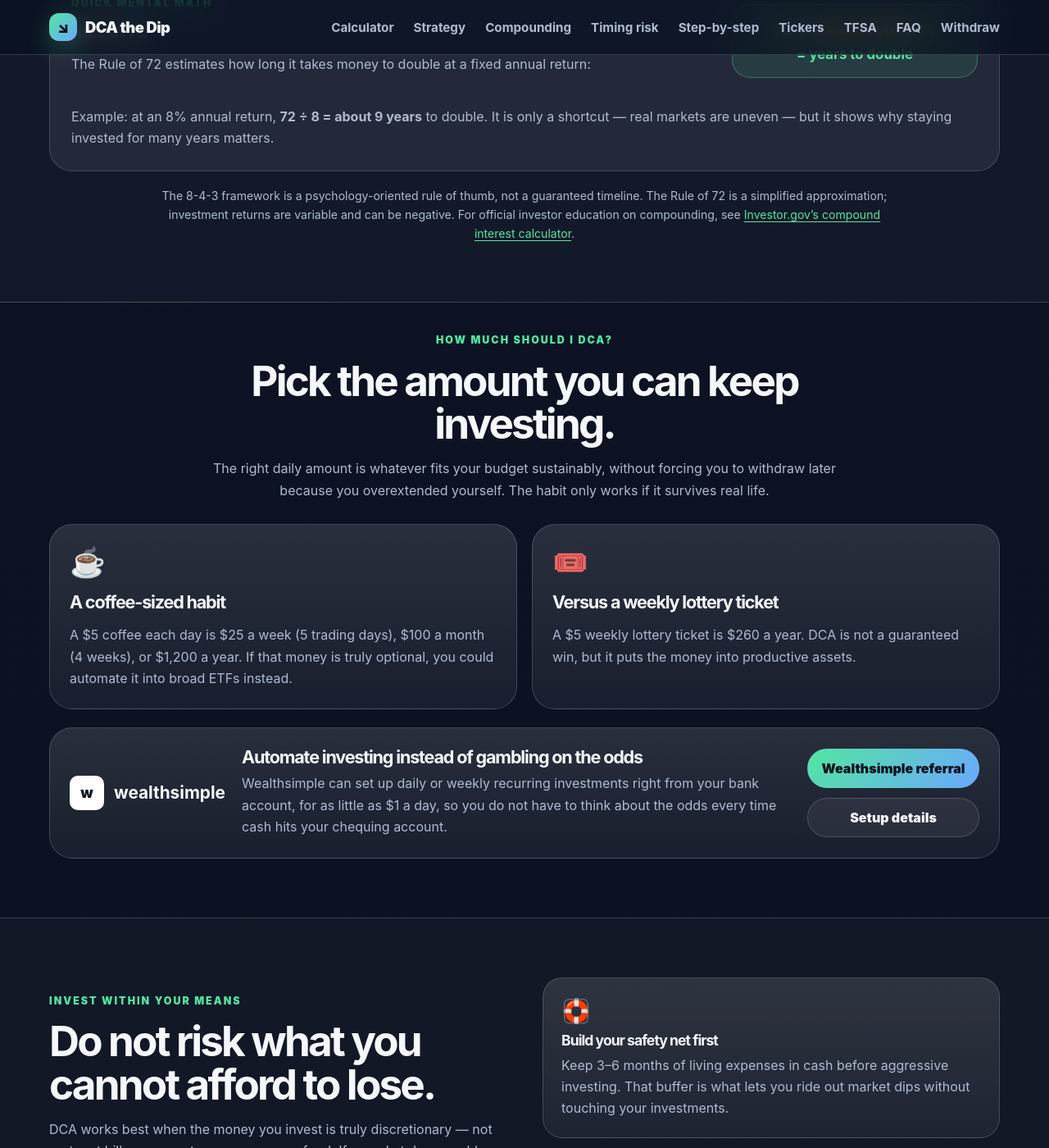
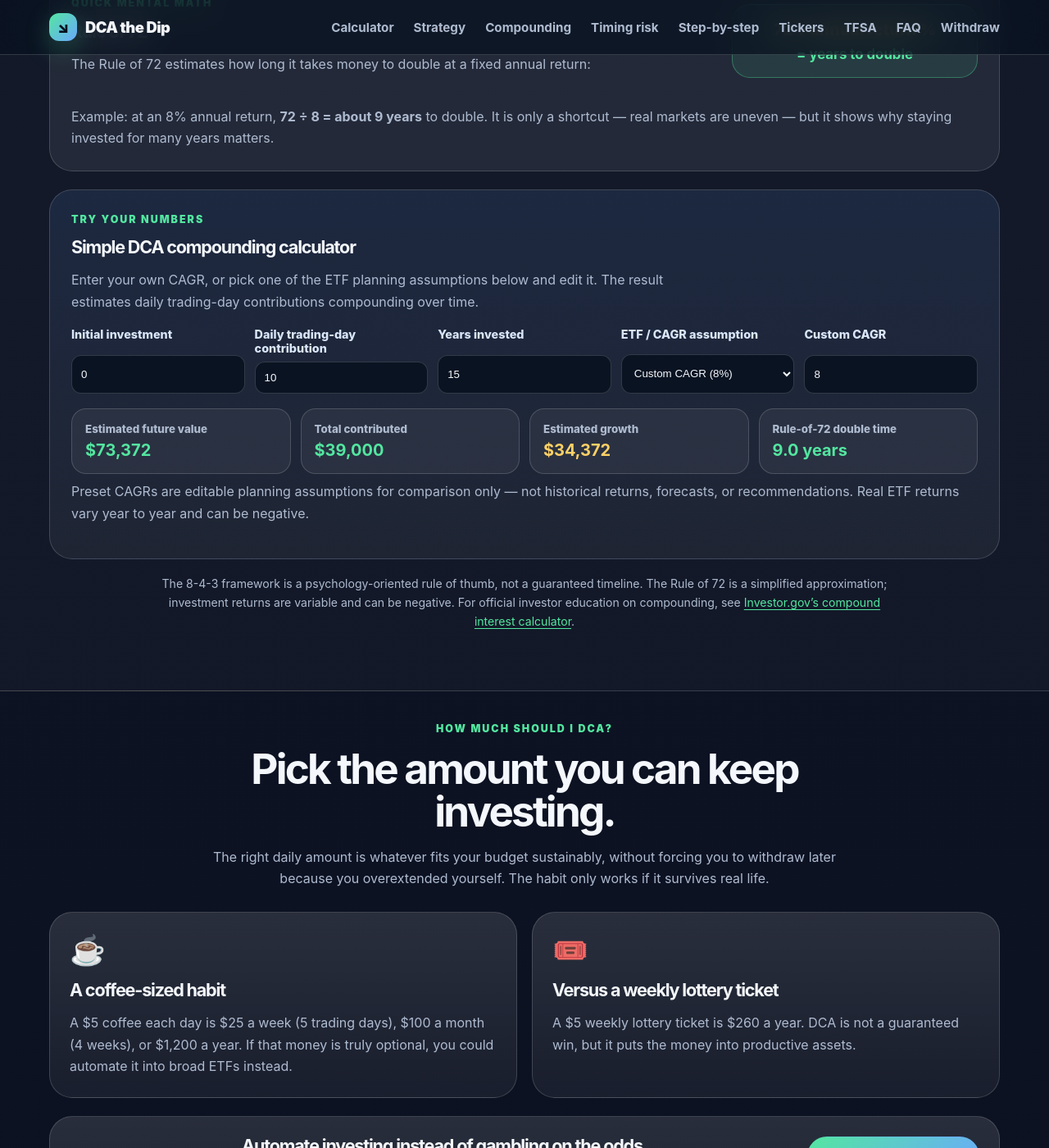
Before and after one commit to thestamp/dcathedip, a Jekyll site: the page built from index.html, in a window 1280 px wide and 1400 px high, scrolled down 5763 px. Shown: the whole window at 82% size. Built offline with Jekyll 4.4.1, drawn with Linux system fonts in a browser that asks for light colours.

Commit message:
Add CAGR compounding calculator

```diff
--- a/assets/css/styles.css
+++ b/assets/css/styles.css
@@ -322,6 +322,32 @@ h3 { font-size: 1.35rem; }
 .rule-example { grid-column: 1 / -1; margin: 0; }
 .compounding-note { margin: 18px auto 0; max-width: 920px; text-align: center; }
 
+.compound-calculator {
+  margin-top: 22px;
+  border: 1px solid var(--border);
+  border-radius: 28px;
+  padding: 26px;
+  background: linear-gradient(180deg, rgba(106,168,255,0.11), rgba(255,255,255,0.055));
+}
+.compound-calc-copy { max-width: 760px; margin-bottom: 18px; }
+.compound-calc-copy h3 { margin-bottom: 10px; }
+.compound-form { display: grid; grid-template-columns: repeat(5, minmax(0, 1fr)); gap: 12px; }
+.compound-form label { display: grid; gap: 8px; color: #d9e5f8; font-weight: 800; font-size: 0.9rem; }
+.compound-form input, .compound-form select {
+  width: 100%;
+  border-radius: 12px;
+  border: 1px solid var(--border);
+  background: rgba(8,17,31,0.85);
+  color: var(--text);
+  padding: 11px;
+}
+.compound-results { display: grid; grid-template-columns: repeat(4, 1fr); gap: 12px; margin-top: 18px; }
+.compound-result-card { border: 1px solid var(--border); border-radius: 18px; padding: 16px; background: rgba(255,255,255,0.055); }
+.compound-result-card small { display: block; color: var(--muted); font-weight: 800; margin-bottom: 6px; }
+.compound-result-card strong { color: var(--green); font-size: 1.25rem; }
+.compound-result-card.growth strong { color: var(--gold); }
+
+
 .split { display: grid; grid-template-columns: 1fr 1fr; gap: 44px; align-items: center; }
 .ladder { padding: 16px; box-shadow: none; }
 .ladder div { display: flex; justify-content: space-between; gap: 16px; padding: 16px; border-bottom: 1px solid var(--border); }
@@ -518,7 +544,7 @@ summary { cursor: pointer; font-weight: 900; font-size: 1.1rem; }
   .hero, .calculator-layout, .split, .footer-grid, .timing-grid { grid-template-columns: 1fr; }
   .hero { padding-top: 56px; }
   .hero-card { min-height: 320px; }
-  .grid-3, .ticker-grid, .stats, .budget-grid, .wealthsimple-promo, .etf-matrix, .dip-input-grid, .compounding-grid, .rule-72-card { grid-template-columns: 1fr; }
+  .grid-3, .ticker-grid, .stats, .budget-grid, .wealthsimple-promo, .etf-matrix, .dip-input-grid, .compounding-grid, .rule-72-card, .compound-form, .compound-results { grid-template-columns: 1fr; }
   .etf-matrix-header { display: none; }
   .market-label { justify-content: center; }
   .rule-example { grid-column: auto; }
--- a/assets/js/app.js
+++ b/assets/js/app.js
@@ -28,6 +28,23 @@ const etfs = {
     { ticker: "QQQM", name: "Invesco NASDAQ 100 ETF", use: "Growth-heavy Nasdaq 100 exposure for higher risk tolerance." }
   ]
 };
+
+
+const cagrPresets = [
+  { label: "Custom CAGR", value: "custom", cagr: 8 },
+  { label: "ZSP.TO — S&P 500 assumption", value: "ZSP.TO", cagr: 8 },
+  { label: "CAUS.TO — U.S. all-cap assumption", value: "CAUS.TO", cagr: 8.5 },
+  { label: "ZIU.TO — TSX 60 assumption", value: "ZIU.TO", cagr: 6 },
+  { label: "CACE.TO — Canadian equity assumption", value: "CACE.TO", cagr: 6.5 },
+  { label: "XEQT.TO — global equity assumption", value: "XEQT.TO", cagr: 7 },
+  { label: "CAGE.TO — global factor-tilted assumption", value: "CAGE.TO", cagr: 7.5 },
+  { label: "VT — global equity assumption", value: "VT", cagr: 7 },
+  { label: "VTI — U.S. total-market assumption", value: "VTI", cagr: 8 },
+  { label: "VOO — S&P 500 assumption", value: "VOO", cagr: 8 },
+  { label: "VXUS — international equity assumption", value: "VXUS", cagr: 6 },
+  { label: "AVGE — global factor-tilted assumption", value: "AVGE", cagr: 7.5 },
+  { label: "QQQM — Nasdaq 100 assumption", value: "QQQM", cagr: 9 }
+];
 
 const frequencies = [
   { key: "daily", label: "Daily DCA", contributions: 260, color: "#53e6a0" },
@@ -379,6 +396,51 @@ const tfsaLimits = {
   2026: 7000
 };
 
+
+function populateCagrPresets() {
+  const select = document.getElementById("compoundPreset");
+  if (!select) return;
+  select.innerHTML = cagrPresets.map(preset => `<option value="${preset.value}" data-cagr="${preset.cagr}">${preset.label} (${preset.cagr}%)</option>`).join("");
+}
+
+function calculateCompounding() {
+  const results = document.getElementById("compoundResults");
+  if (!results) return;
+  const initial = Math.max(0, +document.getElementById("compoundInitial").value || 0);
+  const dailyContribution = Math.max(0, +document.getElementById("compoundDaily").value || 0);
+  const years = clampNumber(document.getElementById("compoundYears").value, 1, 60);
+  const cagr = clampNumber(document.getElementById("compoundCagr").value, -20, 20);
+  const periodsPerYear = 260;
+  const periods = Math.round(years * periodsPerYear);
+  const periodRate = Math.pow(1 + cagr / 100, 1 / periodsPerYear) - 1;
+  let futureContributions;
+  if (Math.abs(periodRate) < 0.0000001) {
+    futureContributions = dailyContribution * periods;
+  } else {
+    futureContributions = dailyContribution * ((Math.pow(1 + periodRate, periods) - 1) / periodRate);
+  }
+  const futureInitial = initial * Math.pow(1 + periodRate, periods);
+  const futureValue = futureInitial + futureContributions;
+  const totalContributed = initial + dailyContribution * periods;
+  const estimatedGrowth = futureValue - totalContributed;
+  const doublingYears = cagr > 0 ? (72 / cagr).toFixed(1) : "N/A";
+
+  results.innerHTML = `
+    <div class="compound-result-card"><small>Estimated future value</small><strong>${money(futureValue)}</strong></div>
+    <div class="compound-result-card"><small>Total contributed</small><strong>${money(totalContributed)}</strong></div>
+    <div class="compound-result-card growth"><small>Estimated growth</small><strong>${money(estimatedGrowth)}</strong></div>
+    <div class="compound-result-card"><small>Rule-of-72 double time</small><strong>${doublingYears}${doublingYears === "N/A" ? "" : " years"}</strong></div>
+  `;
+}
+
+function applyCagrPreset() {
+  const select = document.getElementById("compoundPreset");
+  if (!select) return;
+  const selected = select.selectedOptions[0];
+  document.getElementById("compoundCagr").value = selected.dataset.cagr;
+  calculateCompounding();
+}
+
 function calculateTfsaRoom() {
   const eligibilityYear = +document.getElementById("eligibilityYear").value;
   const contributed = +document.getElementById("tfsaContributed").value || 0;
@@ -401,6 +463,9 @@ function init() {
   document.querySelectorAll("#dcaForm input, #dcaForm select").forEach(el => el.addEventListener("input", updateChart));
   document.getElementById("addDip").addEventListener("click", addMarketMove);
   document.querySelectorAll("#tfsaForm input").forEach(el => el.addEventListener("input", calculateTfsaRoom));
+  populateCagrPresets();
+  document.querySelectorAll("#compoundForm input").forEach(el => el.addEventListener("input", calculateCompounding));
+  document.getElementById("compoundPreset").addEventListener("change", applyCagrPreset);
   document.querySelectorAll("[data-region]").forEach(btn => btn.addEventListener("click", () => renderTickers(btn.dataset.region)));
   document.getElementById("detectLocation").addEventListener("click", detectLocation);
   document.getElementById("declineLocation").addEventListener("click", () => {
@@ -411,6 +476,7 @@ function init() {
   renderTickers("canada");
   updateChart();
   calculateTfsaRoom();
+  calculateCompounding();
 }
 
 document.addEventListener("DOMContentLoaded", init);
--- a/index.html
+++ b/index.html
@@ -293,6 +293,40 @@ description: "DCA the Dip explains consistent daily dollar-cost averaging with i
         </div>
         <p class="rule-example">Example: at an 8% annual return, <strong>72 ÷ 8 = about 9 years</strong> to double. It is only a shortcut — real markets are uneven — but it shows why staying invested for many years matters.</p>
       </div>
+
+
+      <div class="compound-calculator" aria-labelledby="compound-calc-title">
+        <div class="compound-calc-copy">
+          <p class="eyebrow">Try your numbers</p>
+          <h3 id="compound-calc-title">Simple DCA compounding calculator</h3>
+          <p>Enter your own CAGR, or pick one of the ETF planning assumptions below and edit it. The result estimates daily trading-day contributions compounding over time.</p>
+        </div>
+        <form class="compound-form" id="compoundForm">
+          <label>
+            Initial investment
+            <input type="number" id="compoundInitial" min="0" step="100" value="0" />
+          </label>
+          <label>
+            Daily trading-day contribution
+            <input type="number" id="compoundDaily" min="0" step="1" value="10" />
+          </label>
+          <label>
+            Years invested
+            <input type="number" id="compoundYears" min="1" max="60" step="1" value="15" />
+          </label>
+          <label>
+            ETF / CAGR assumption
+            <select id="compoundPreset"></select>
+          </label>
+          <label>
+            Custom CAGR
+            <input type="number" id="compoundCagr" min="-20" max="20" step="0.1" value="8" />
+          </label>
+        </form>
+        <div class="compound-results" id="compoundResults" aria-live="polite"></div>
+        <p class="calculator-note">Preset CAGRs are editable planning assumptions for comparison only — not historical returns, forecasts, or recommendations. Real ETF returns vary year to year and can be negative.</p>
+      </div>
+
 
       <p class="source-note compounding-note">
         The 8-4-3 framework is a psychology-oriented rule of thumb, not a guaranteed timeline. The Rule of 72 is a simplified approximation; investment returns are variable and can be negative. For official investor education on compounding, see <a href="https://www.investor.gov/financial-tools-calculators/calculators/compound-interest-calculator" rel="nofollow noopener">Investor.gov’s compound interest calculator</a>.
```
Also changed, not shown: requirements.md (+5 -0 lines), tests/smoke.js (+30 -2 lines).
